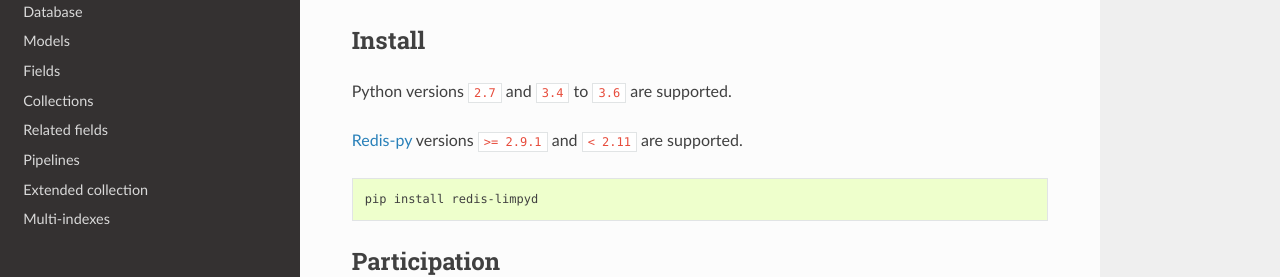
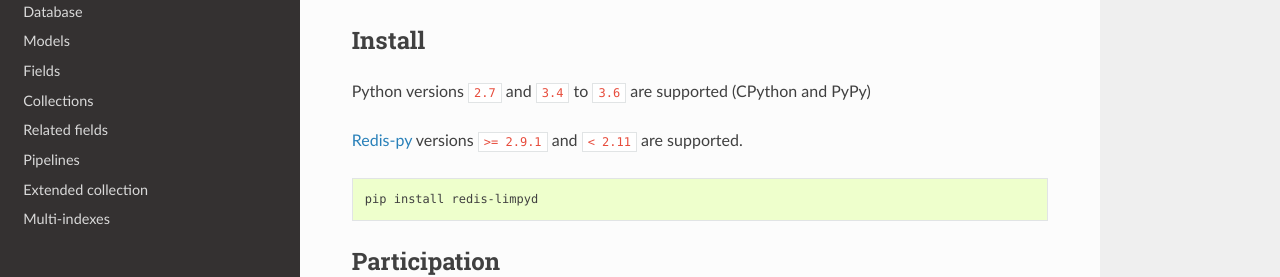
Before and after one commit to limpyd/redis-limpyd, a Sphinx documentation site: the page built from doc/about.rst, in a window 1280 px wide and 1133 px high. Shown: the part 313-590 px from the top of the window. Built offline with Sphinx 7.4.7 and the Read the Docs theme 2.0.0, drawn with Linux system fonts in a browser that asks for light colours.

Commit message:
Add info about PyPy in readme/doc

```diff
--- a/README.rst
+++ b/README.rst
@@ -67,7 +67,7 @@ So you can use it like this:
 Install
 =======
 
-Python versions ``2.7`` and ``3.4`` to ``3.6`` are supported.
+Python versions ``2.7`` and ``3.4`` to ``3.6`` are supported (CPython and PyPy).
 
 Redis-py_ versions ``>= 2.9.1`` and ``< 2.11`` are supported.
 
--- a/doc/about.rst
+++ b/doc/about.rst
@@ -14,7 +14,7 @@ The project is hosted on Github at https://github.com/limpyd/redis-limpyd
 Install
 =======
 
-Python versions ``2.7`` and ``3.4`` to ``3.6`` are supported.
+Python versions ``2.7`` and ``3.4`` to ``3.6`` are supported (CPython and PyPy)
 
 Redis-py_ versions ``>= 2.9.1`` and ``< 2.11`` are supported.
 
```
